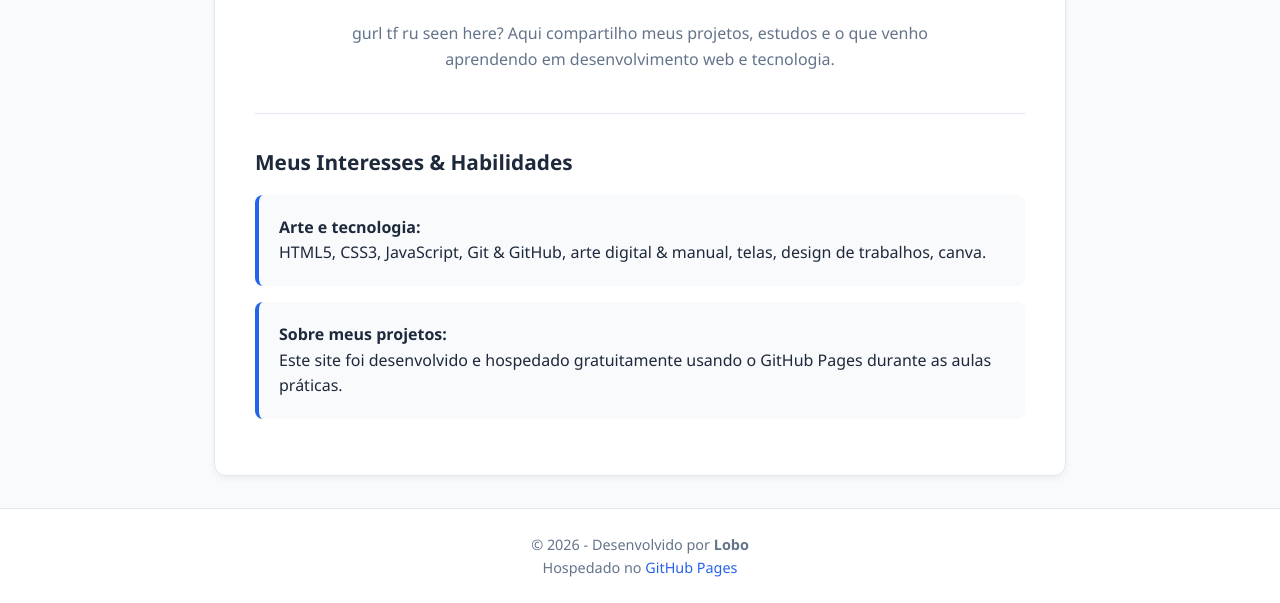
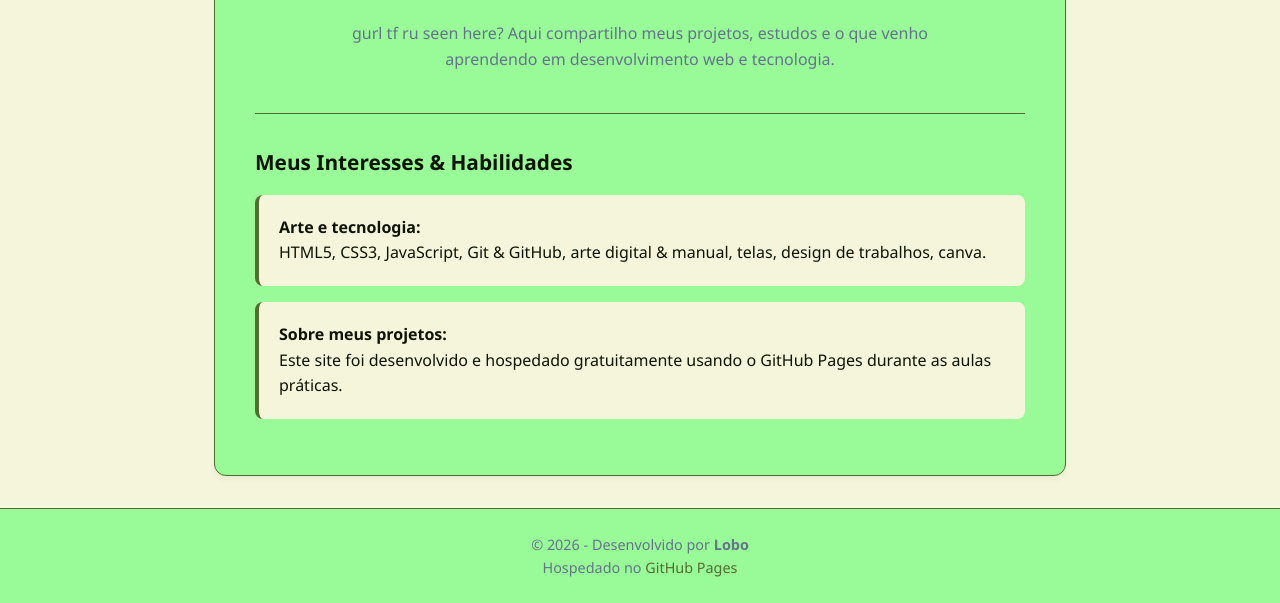
Before and after one commit to loboemanuelle-cloud/minha-pagina, a plain HTML site: page index.html in a window 1280 px wide. Shown: the part 408-1011 px from the top of the page. Drawn offline with Linux system fonts and the light colour scheme.

Commit message:
Update index.html

```diff
--- a/index.html
+++ b/index.html
@@ -11,13 +11,13 @@
            (Dica para os alunos: alterem as cores aqui!)
         ========================================================= */
         :root {
-            --cor-primaria: #2563eb;       /* Cor de destaque/botões */
-            --cor-primaria-hover: #1d4ed8; /* Cor ao passar o mouse */
-            --cor-fundo: #f8fafc;          /* Cor de fundo da página */
-            --cor-card: #ffffff;           /* Fundo dos cartões */
-            --cor-texto: #1e293b;          /* Cor do texto principal */
+            --cor-primaria: #556B2F;       /* Cor de destaque/botões */
+            --cor-primaria-hover: #556B2F; /* Cor ao passar o mouse */
+            --cor-fundo: #F5F5DC;          /* Cor de fundo da página */
+            --cor-card: #98FB98;           /* Fundo dos cartões */
+            --cor-texto: #0e1402;          /* Cor do texto principal */
             --cor-texto-suave: #64748b;    /* Cor de textos secundários */
-            --borda: #e2e8f0;              /* Linhas de divisão */
+            --borda: #556B2F;              /* Linhas de divisão */
         }
 
         * {
```
